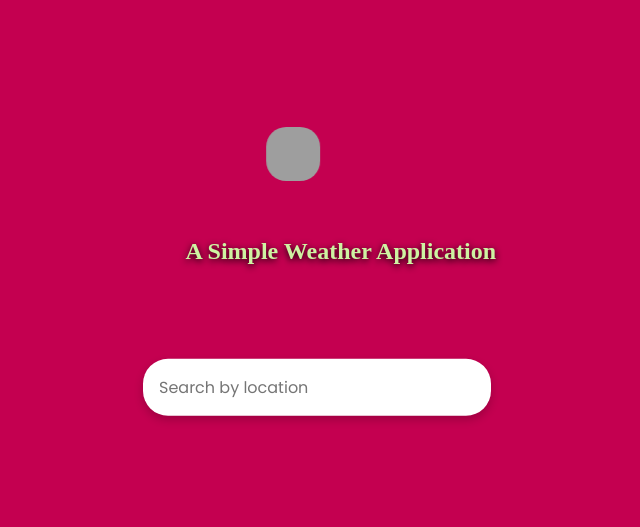
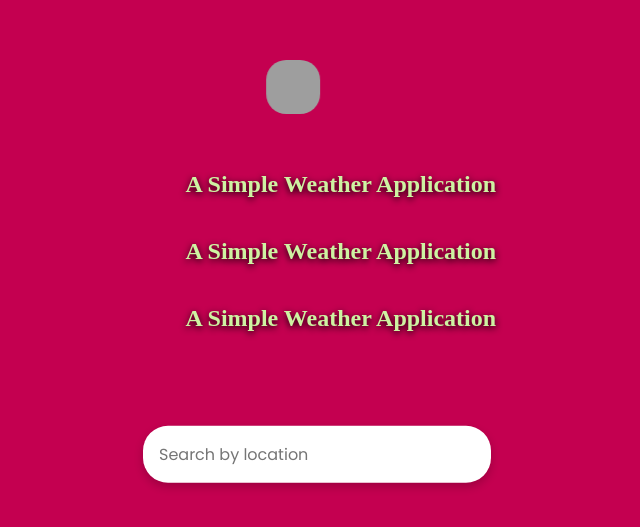
Before and after one commit to shankarsurya035/DEPLOY-WEB-APP-FROM-GITHUB-TO-EC2-INSTANCE-ON-AWS-USING-CODEPIPELINE, a plain HTML site: page index.html in a window 1280 px wide. Shown: the part 109-636 px from the top of the page, without its empty margins (323-963 px from the left). Drawn offline with Linux system fonts and the light colour scheme; grey boxes are pictures that could not be loaded.

Commit message:
Update index.html

```diff
--- a/index.html
+++ b/index.html
@@ -10,6 +10,8 @@
     <body>
         <img class="ima" src="https://media.images.yourquote.in/user/large/0/0/3/439/9Yl22289.jpg" alt="">
         <h2 class="weat">A Simple Weather Application</h2>
+        <h2 class="weat">A Simple Weather Application</h2>
+        <h2 class="weat">A Simple Weather Application</h2>
         <form id="form">
             <input
                 type="text"
```
